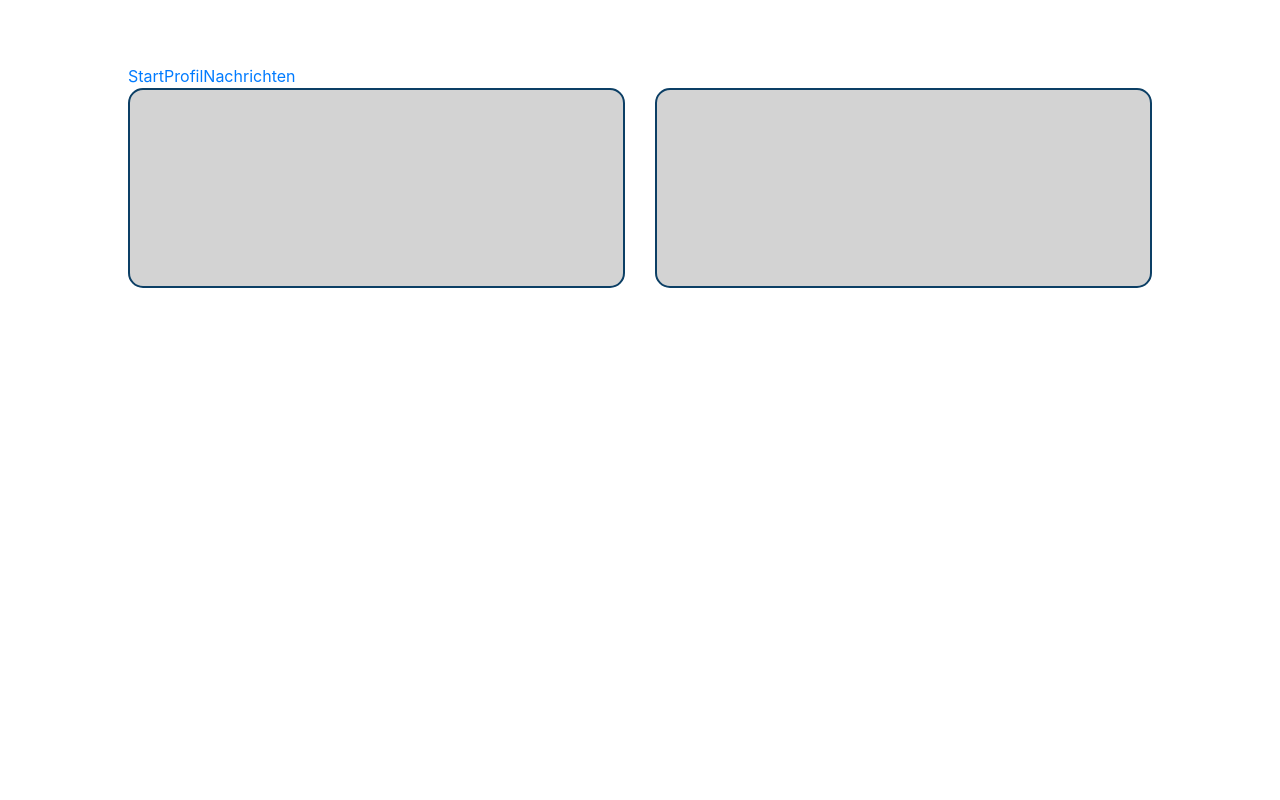
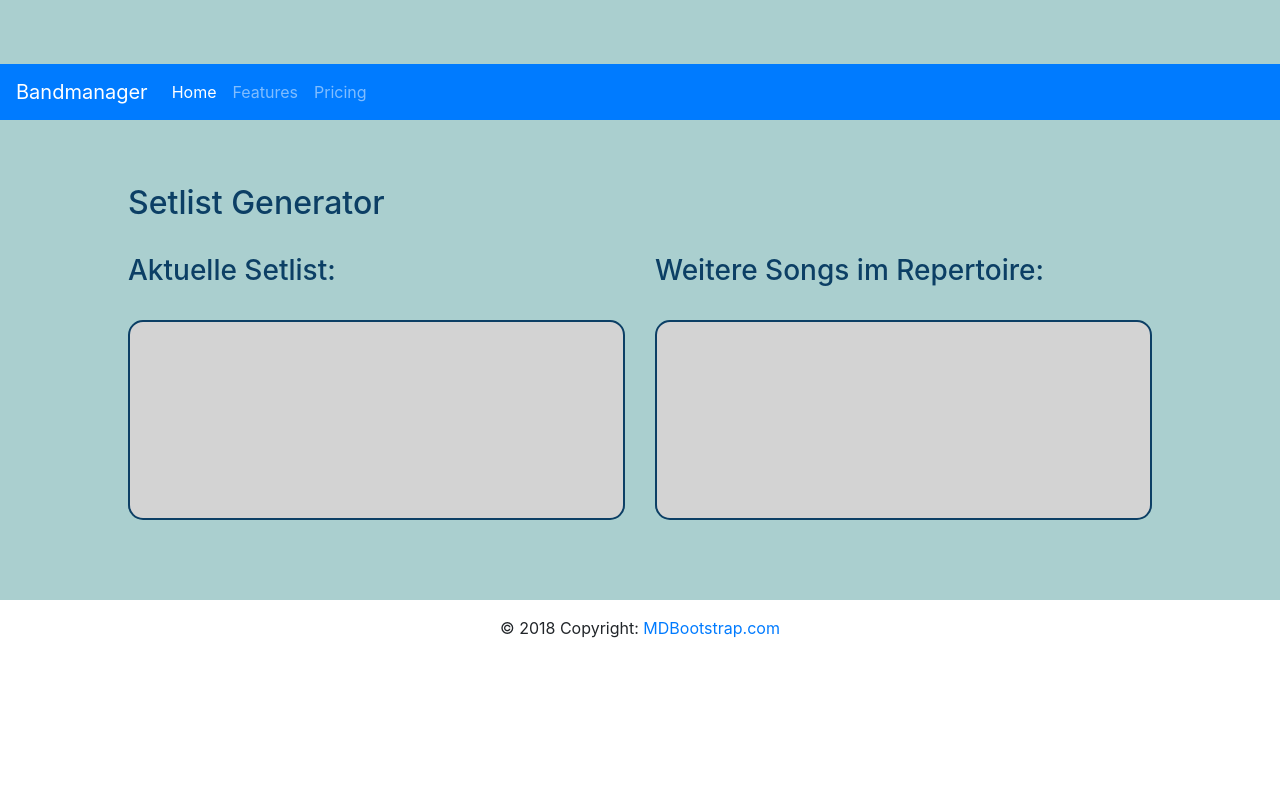
Before and after one commit to TobiasRosskopf/bandmanager, a Django app: page / in a window 1280 px wide. Run offline with Django 3.2, Linux system fonts and the light colour scheme; data that the repository does not hold is empty; some libraries are stand-ins or nearby versions.

Commit message:
Deleted modell Setlist; Refactoring, Style

```diff
--- a/manager/admin.py
+++ b/manager/admin.py
@@ -1,7 +1,6 @@
 from django.contrib import admin
 
-from .models import Song, Setlist, Gig
+from .models import Song, Gig
 
 admin.site.register(Song)
-admin.site.register(Setlist)
 admin.site.register(Gig)
--- a/manager/static/manager/script.js
+++ b/manager/static/manager/script.js
@@ -1,5 +1,5 @@
 $(document).ready(function () {
-    $("#sortable1, #sortable2").sortable({
+    $("#activeSongs, #passivSongs").sortable({
         connectWith: ".connectedSortable"
     }).disableSelection();
 });
--- a/manager/static/manager/style.css
+++ b/manager/static/manager/style.css
@@ -7,31 +7,39 @@
 	vertical-align: baseline;
 }
 
-html {
-    height: 100%;
-}
-
-body {
-    margin: 5% 10% 0% 10%;
-}
-
-h1, h2 {
+h1, h2, h3 {
     color: #0C3F65;
 }
 
-#sortable1, #sortable2 {
+header {
+    padding: 2.5%;
+    background-color: rgb(170, 207, 207);
+    /* height: 20%; */
+}
+
+main {
+    padding: 5% 10% 5% 10%;
+    background-color: rgb(170, 207, 207);
+}
+
+/* footer {
+    padding: 2.5%;
+    background-color: rgb(95, 158, 160);
+} */
+
+#activeSongs, #passivSongs {
     width: 100%;
     min-height: 200px;
-    list-style-type: none;
-    /* margin: 2.5%; */
-    padding: 0;
-    /* float: left; */
     border: 2px solid #0C3F65;
     border-radius: 15px;
     background-color: lightgray;
 }
 
-#sortable1 li, #sortable2 li {
+#passivSongs {
+    list-style-type: none;
+}
+
+#activeSongs li, #passivSongs li {
     border: 1.5px solid black;
     border-radius: 15px;
     margin: 25px;
@@ -41,10 +49,10 @@ h1, h2 {
     text-align: center;
 }
 
-#sortable1 li {
+#activeSongs li {
     background-color: rgb(100, 237, 107);
 }
 
-#sortable2 li {
+#passivSongs li {
     background-color: rgb(250, 133, 133);
 }
--- a/manager/templates/manager/base.html
+++ b/manager/templates/manager/base.html
@@ -19,12 +19,27 @@
         <script src="{% static 'manager/script.js' %}"></script>
     </head>
     <body>
-        <ul class="nav nav-pills">
-            <li role="presentation" class="active"><a href="#">Start</a></li>
-            <li role="presentation"><a href="#">Profil</a></li>
-            <li role="presentation"><a href="#">Nachrichten</a></li>
-        </ul>
-        {% block content %}
-        {% endblock %}
+        <header>
+
+        </header>
+        <nav class="navbar navbar-expand-lg navbar-dark bg-primary">
+            <a class="navbar-brand" href="#">Bandmanager</a>
+            <div class="collapse navbar-collapse" id="navbarNavDropdown">
+                <ul class="navbar-nav">
+                    <li class="nav-item active"><a class="nav-link" href="#">Home <span class="sr-only">(current)</span></a></li>
+                    <li class="nav-item"><a class="nav-link" href="#">Features</a></li>
+                    <li class="nav-item"><a class="nav-link" href="#">Pricing</a></li>
+                </ul>
+            </div>
+        </nav>
+        <main>
+            {% block content %}
+            {% endblock %}
+        </main>
+        <footer class="page-footer font-small blue">
+            <div class="footer-copyright text-center py-3">© 2018 Copyright:
+                <a href="https://mdbootstrap.com/education/bootstrap/"> MDBootstrap.com</a>
+            </div>
+        </footer>
     </body>
 </html>
--- a/manager/templates/manager/songs.html
+++ b/manager/templates/manager/songs.html
@@ -1,17 +1,23 @@
 {% extends "manager/base.html" %}
 
 {% block content %}
+<h2>Setlist Generator</h2>
+<br>
 <div class="row">
     <div class="col-md-6">
-        <ul id="sortable1" class="connectedSortable">
+        <h3>Aktuelle Setlist:</h3>
+        <br>
+        <ol id="activeSongs" class="connectedSortable">
         {% for song in songs_active %}
             <li>{{ song }} - {{ song.duration_mmss }}</li>
         {% endfor %}
-        </ul>
+        </ol>
     </div>
     <div class="col-md-6">
-        <ul id="sortable2" class="connectedSortable">
-        {% for song in songs_not_active %}
+        <h3>Weitere Songs im Repertoire:</h3>
+        <br>
+        <ul id="passivSongs" class="connectedSortable">
+        {% for song in songs_passiv %}
             <li>{{ song }} - {{ song.duration_mmss }}</li>
         {% endfor %}
         </ul>
--- a/manager/views.py
+++ b/manager/views.py
@@ -7,12 +7,12 @@ from .models import Song
 
 def songs(request):
     songs_active = Song.objects.filter(active=True)
-    songs_not_active = Song.objects.filter(active=False)
+    songs_passiv = Song.objects.filter(active=False)
 
     template = loader.get_template('manager/songs.html')
     context = {
         'songs_active': songs_active,
-        'songs_not_active': songs_not_active,
+        'songs_passiv': songs_passiv,
     }
 
     return HttpResponse(template.render(context, request))
```
Also changed, not shown: manager/models.py (+9 -13 lines).
